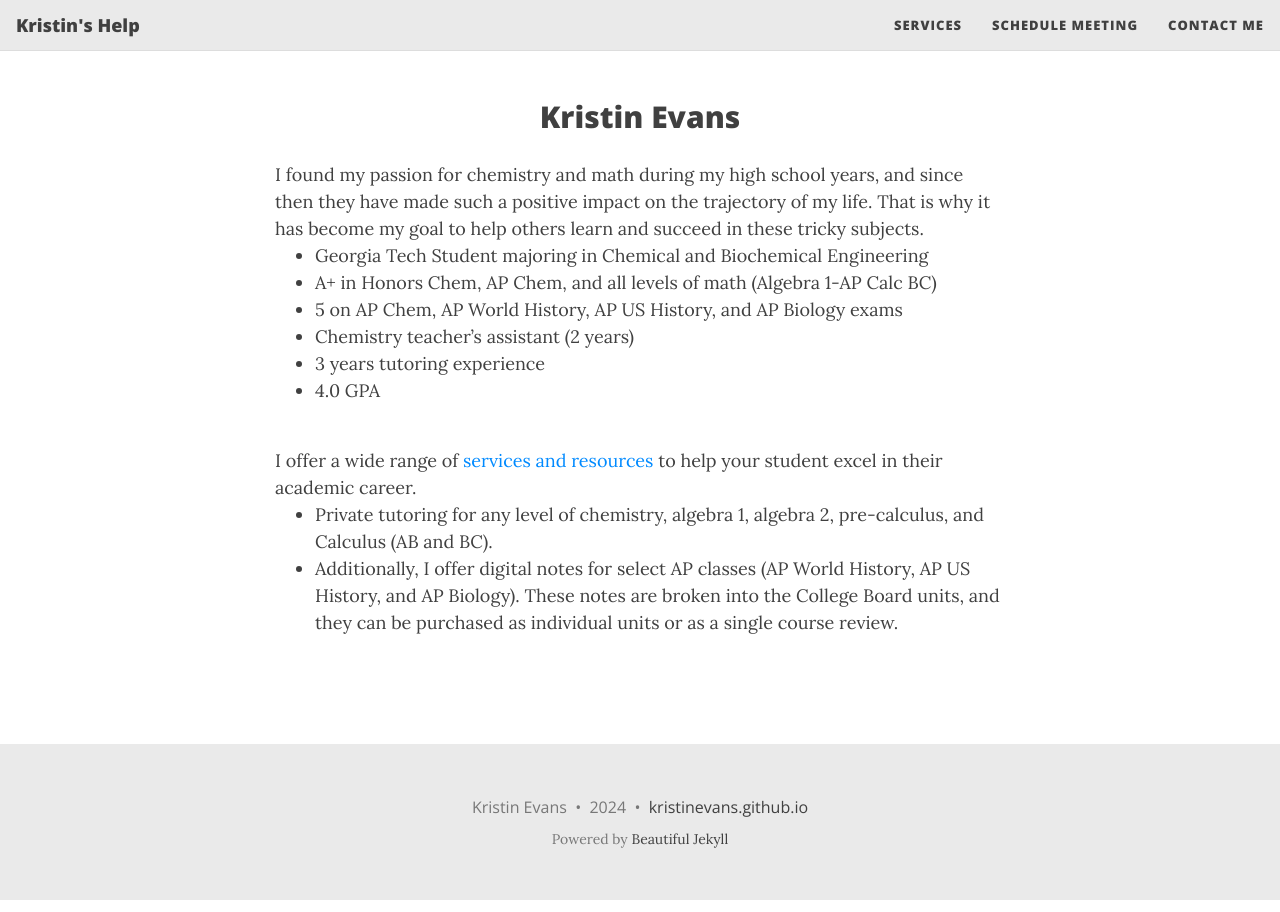
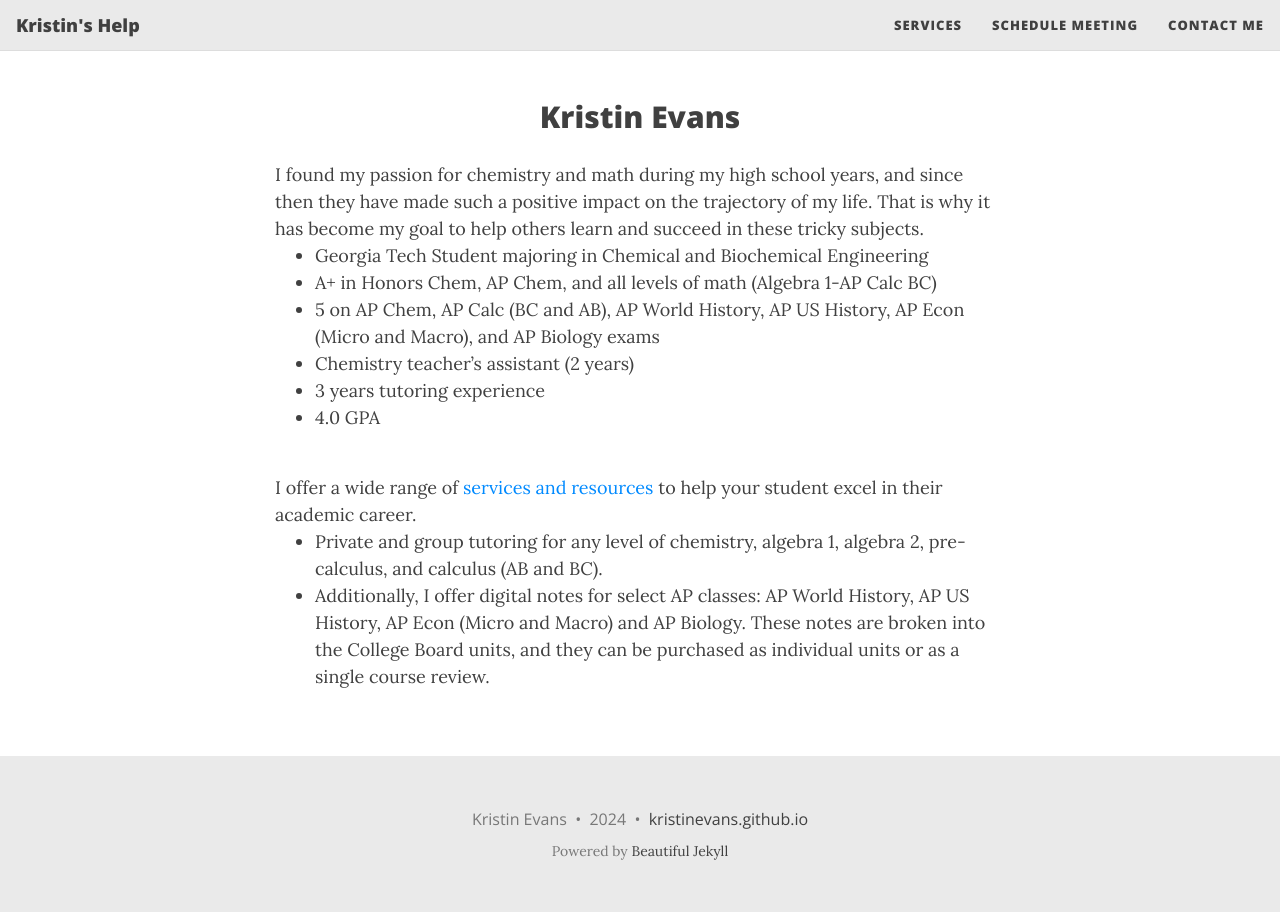
Before and after one commit to kristinevans/kristinevans.github.io, a Jekyll site: the page built from index.html, in a window 1280 px wide. Built offline with Jekyll 4.4.1, drawn with Linux system fonts in a browser that asks for light colours; nearby versions of some CDN libraries; the list of posts is cut into pages by our own code.

Commit message:
Update page.html

```diff
--- a/_layouts/page.html
+++ b/_layouts/page.html
@@ -30,7 +30,7 @@ layout: base
           </li>
           <li>A+ in Honors Chem, AP Chem, and all levels of math (Algebra 1-AP Calc BC)</li>
           <li>
-            5 on AP Chem, AP World History, AP US History, and AP Biology exams
+            5 on AP Chem, AP Calc (BC and AB), AP World History, AP US History, AP Econ (Micro and Macro), and AP Biology exams
           </li>
           <li>Chemistry teacher’s assistant (2 years)</li>
           <li>3 years tutoring experience</li>
@@ -41,12 +41,12 @@ layout: base
         excel in their academic career.
         <ul>
           <li>
-            Private tutoring for any level of chemistry, algebra 1, algebra 2,
-             pre-calculus, and Calculus (AB and BC).
+            Private and group tutoring for any level of chemistry, algebra 1, algebra 2,
+             pre-calculus, and calculus (AB and BC).
           </li>
           <li>
-            Additionally, I offer digital notes for select AP classes (AP World
-            History, AP US History, and AP Biology). These notes are broken into
+            Additionally, I offer digital notes for select AP classes: AP World
+            History, AP US History, AP Econ (Micro and Macro) and AP Biology. These notes are broken into
             the College Board units, and they can be purchased as individual
             units or as a single course review.
           </li>
```
